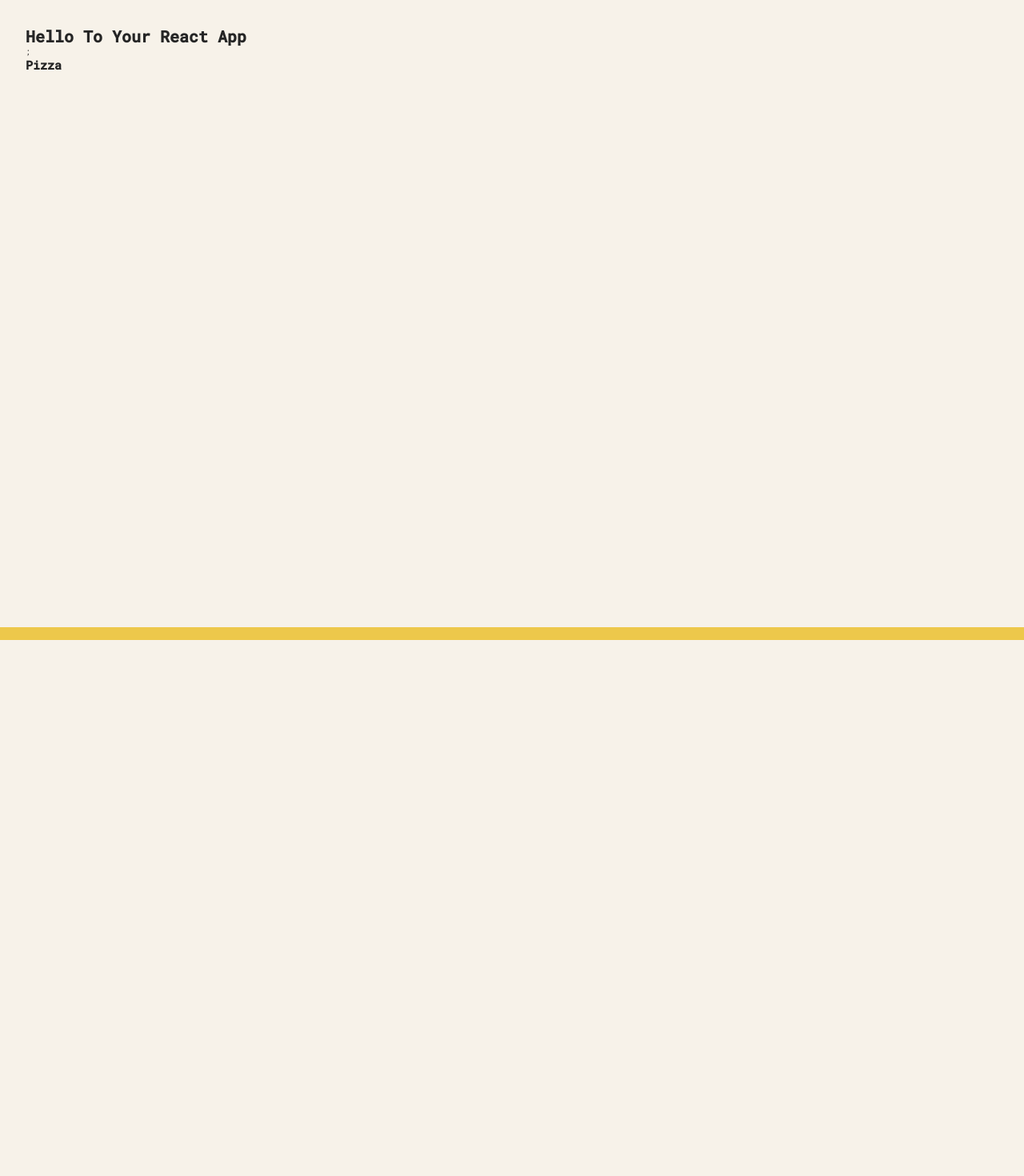
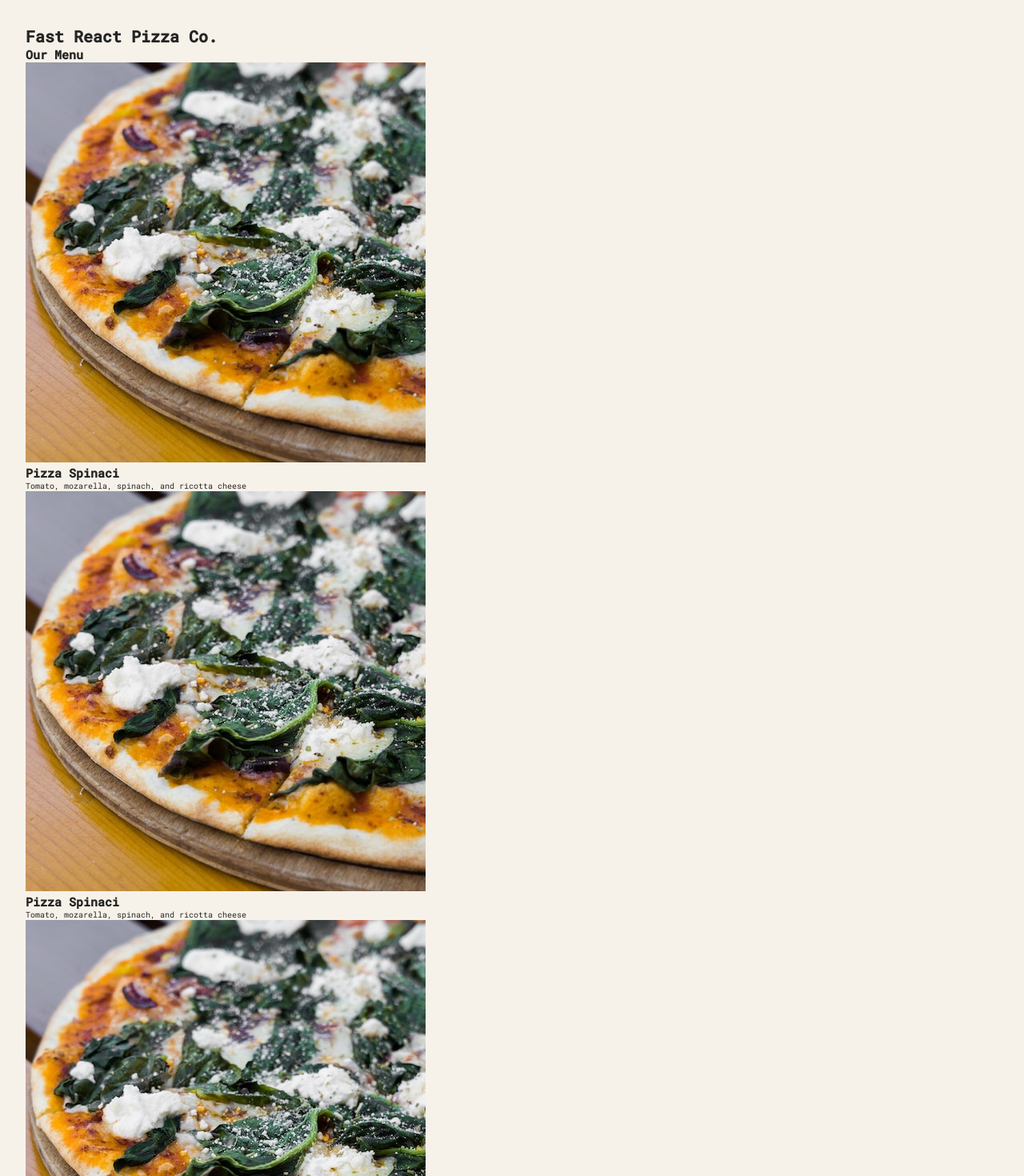
Before and after one commit to Sheikh-Fahad-Ahmed/syntax-studies, a React (Vite) app in the folder react-review/react-practice/my-react/: page / in a window 1280 px wide. Shown: the top 1470 px of the page at 80% size. Before the commit the page ends 800 px from the top, so only its background shows below. Built offline with nearby package versions, Linux system fonts and the light colour scheme.

Commit message:
Create component: Header, Menu, Footer

```diff
--- a/react-review/react-practice/my-react/src/App.jsx
+++ b/react-review/react-practice/my-react/src/App.jsx
@@ -1,14 +1,47 @@
 function App() {
   return (
     <div>
-      <h1>Hello To Your React App</h1>;
+      <Header />
+      <Menu />
+
+      <Footer />
+    </div>
+  );
+}
+
+function Header() {
+  return (
+    <div>
+      <h1>Fast React Pizza Co.</h1>
+    </div>
+  );
+}
+
+function Menu() {
+  return (
+    <div>
+      <h2>Our Menu</h2>
+      <Pizza />
+      <Pizza />
       <Pizza />
     </div>
   );
 }
 
+function Footer() {
+  return (
+    <footer>{new Date().toLocaleTimeString()} We're currently open!</footer>
+  );
+}
+
 function Pizza() {
-  return <h2>Pizza</h2>;
+  return (
+    <div>
+      <img src="pizzas/spinaci.jpg" alt="Pizza spinaci" />
+      <h2>Pizza Spinaci</h2>
+      <p>Tomato, mozarella, spinach, and ricotta cheese</p>
+    </div>
+  );
 }
 
 export default App;
```
